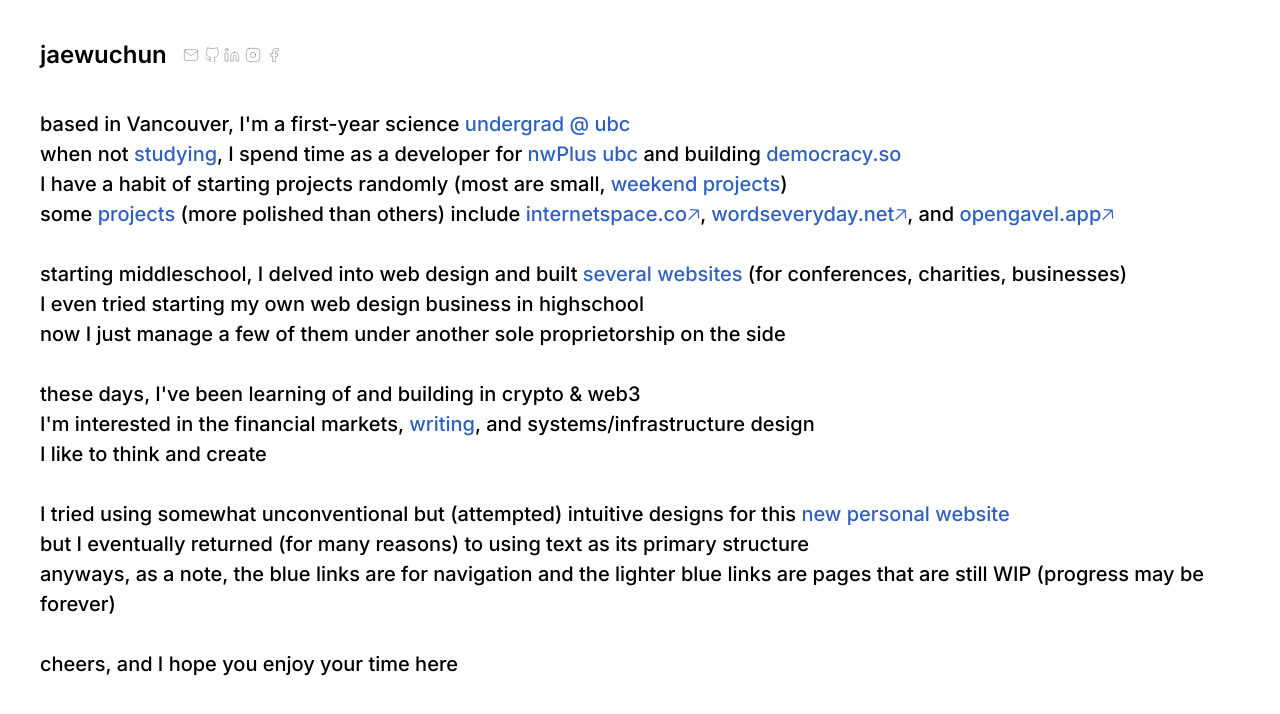
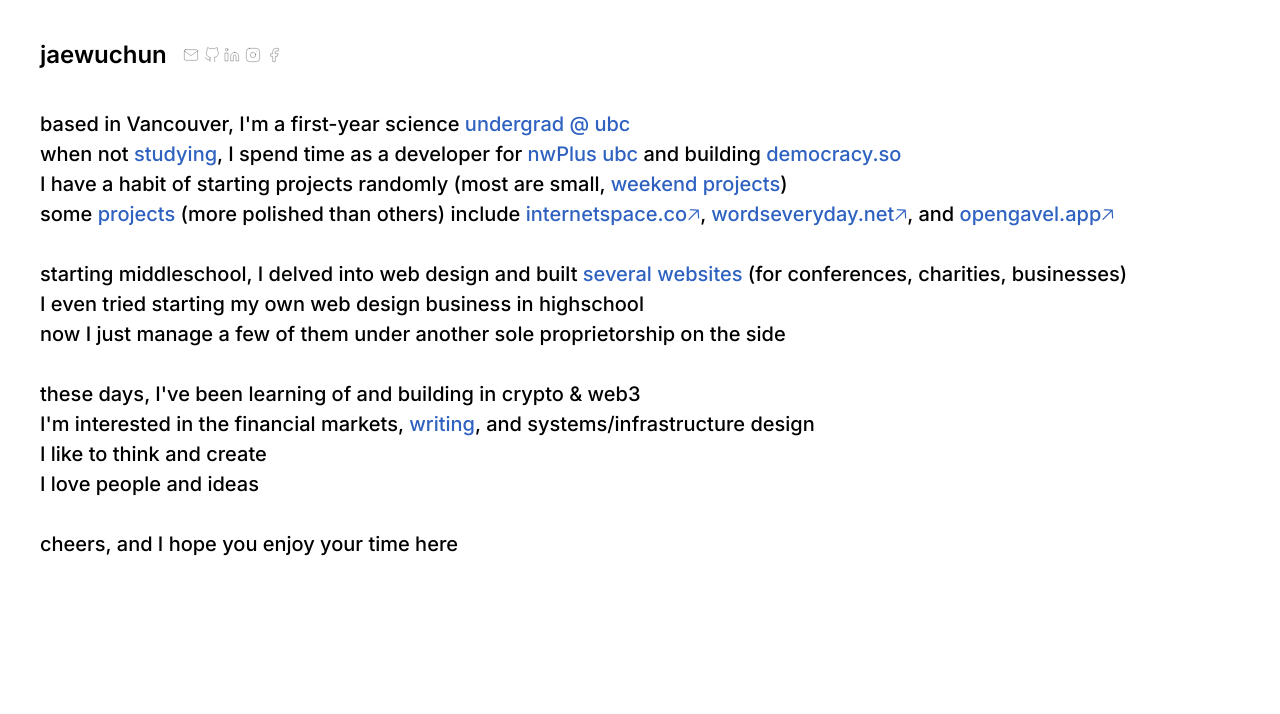
Before and after one commit to naijwu/textual, a Next.js app: page / in a window 1280 px wide. Shown: the top 714 px of the page. Built offline with nearby package versions, Linux system fonts and the light colour scheme.

Commit message:
index update

```diff
--- a/pages/index.tsx
+++ b/pages/index.tsx
@@ -29,10 +29,7 @@
           these days, I&apos;ve been learning of and building in crypto &amp; web3
           <br/>I&apos;m interested in the financial markets, <Link href="/writing">writing</Link>, and systems/infrastructure design
           <br/>I like to think and create
-          <br/><br/>
-          I tried using somewhat unconventional but (attempted) intuitive designs for this <Link href="/new">new personal website</Link>
-          <br/>but I eventually returned (for many reasons) to using text as its primary structure
-          <br/>anyways, as a note, the blue links are for navigation and the lighter blue links are pages that are still WIP (progress may be forever)
+          <br/>I love people and ideas
           <br/><br/>
           cheers, and I hope you enjoy your time here
           </p>
```
